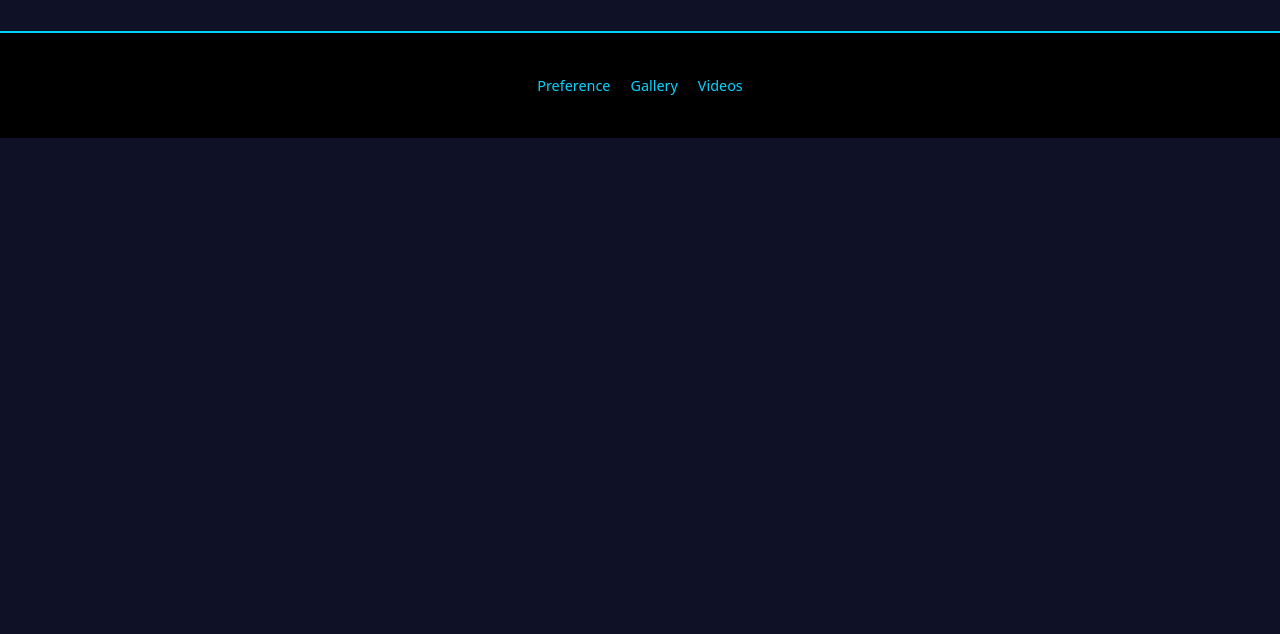
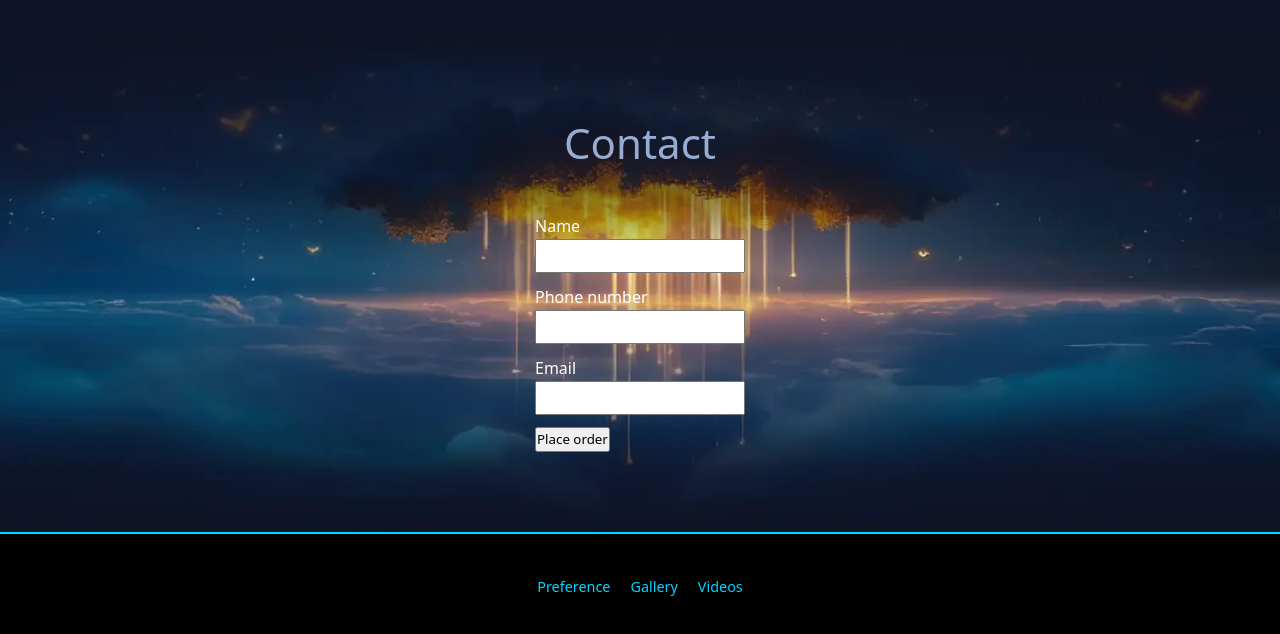
Before and after one commit to Mariia-Pidlisna/Kira-project, a plain HTML site: page index.html in a window 1280 px wide. Shown: the part 3932-4566 px from the top of the page. Before the commit the page ends 4070 px from the top, so only its background shows below. Drawn offline with Linux system fonts and the light colour scheme; a web font is replaced by a local one.

Commit message:
add form

```diff
--- a/css/styles.css
+++ b/css/styles.css
@@ -329,6 +329,50 @@ height: 500px;
     box-shadow: 0 0 20px var(--accent-blue);
 }
 
+
+/* ----------------- form ------------------  */
+.form-container {
+    padding-block: 80px;
+    display: flex;
+    flex-direction: column;
+    align-items: center;
+    justify-content: center;
+
+     background-image: url(/img/game-img.webp);
+  background-repeat: no-repeat;
+  background-position: center;
+  background-size: cover;
+}
+
+.title.form {
+    margin-bottom: 40px;
+}
+
+input,
+textarea,
+button {
+  font-family: inherit;
+  line-height: inherit;
+}
+
+.order-form {
+  max-width: 300px;
+  display: flex;
+  flex-direction: column;
+  gap: 12px;
+  align-items: flex-start;
+}
+
+.order-form label {
+  width: 100%;
+  display: flex;
+  flex-direction: column;
+}
+
+.order-form input {
+  padding: 4px;
+}
+
 /* --------------------Футер---------------------- */
 .footer {
     background: #000;
--- a/index.html
+++ b/index.html
@@ -136,12 +136,40 @@
     <div class="video-wrapper">
         <video class="my-video" controls poster="./img/preview.webp">
         <source src="#" type="video/mp4">
-        Ваш браузер не підтримує відео.
     </video>
 
     </div>
 </section>
 
+<section class="form">
+    <div class="container form-container">
+        <h2 class="title form">
+        Contact
+      </h2>
+<form class="order-form">
+  <label>
+    Name
+    <input type="text" name="username" required />
+  </label>
+  <label>
+    Phone number
+    <input type="tel" name="contact_tel" required/>
+  </label>
+  <label>
+    Email
+    <input type="email" name="email" required/>
+  </label>
+  <button type="submit">Place order</button>
+</form>
+
+
+    </div>
+
+</section>
+
+<div>
+
+</div>
 
     </main>
 
@@ -167,6 +195,8 @@
                 </li>
             </ul>
         </nav>
+
+
     </footer>
 </body>
 <script ></script>
```
Also changed, not shown: img/game-img.webp (added).
